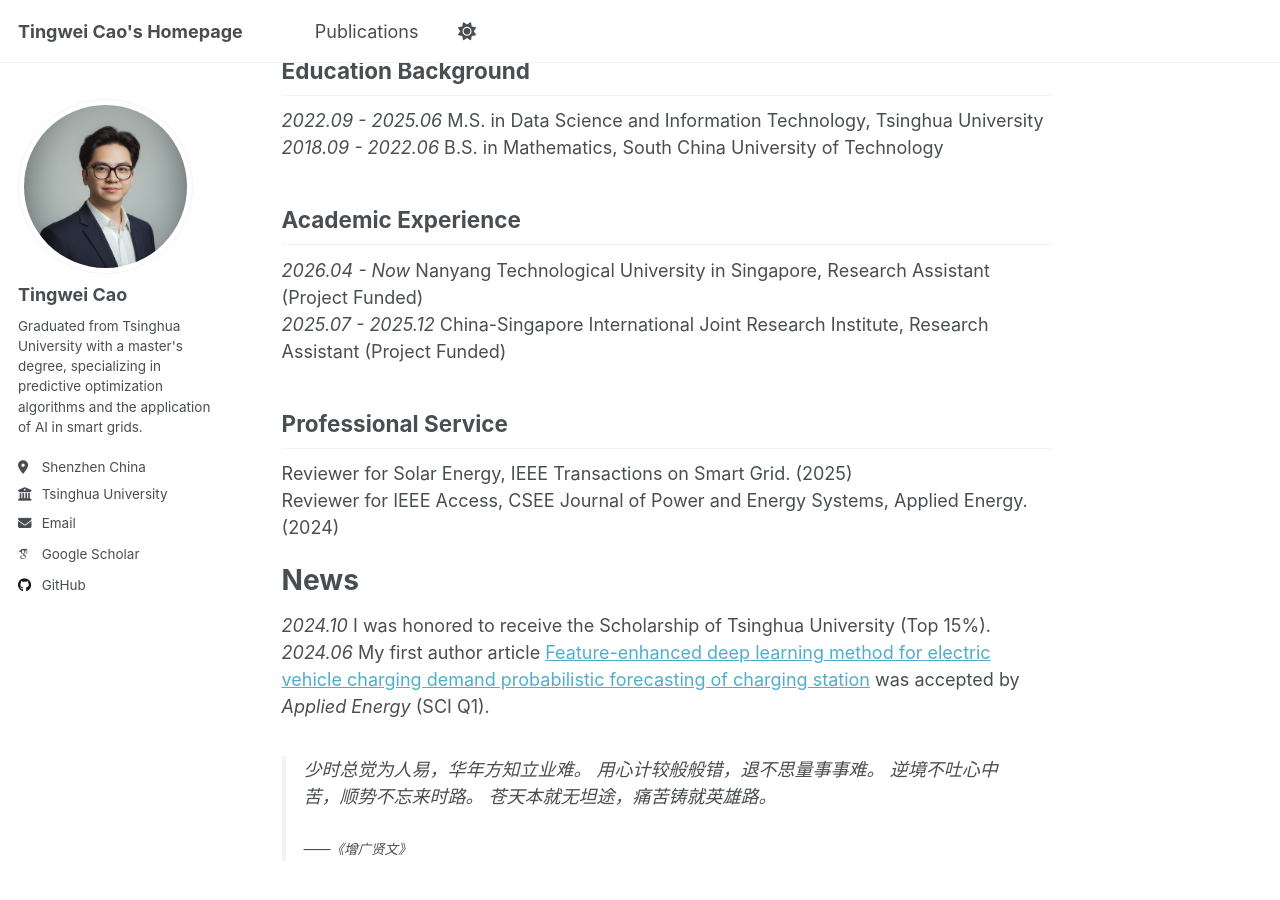
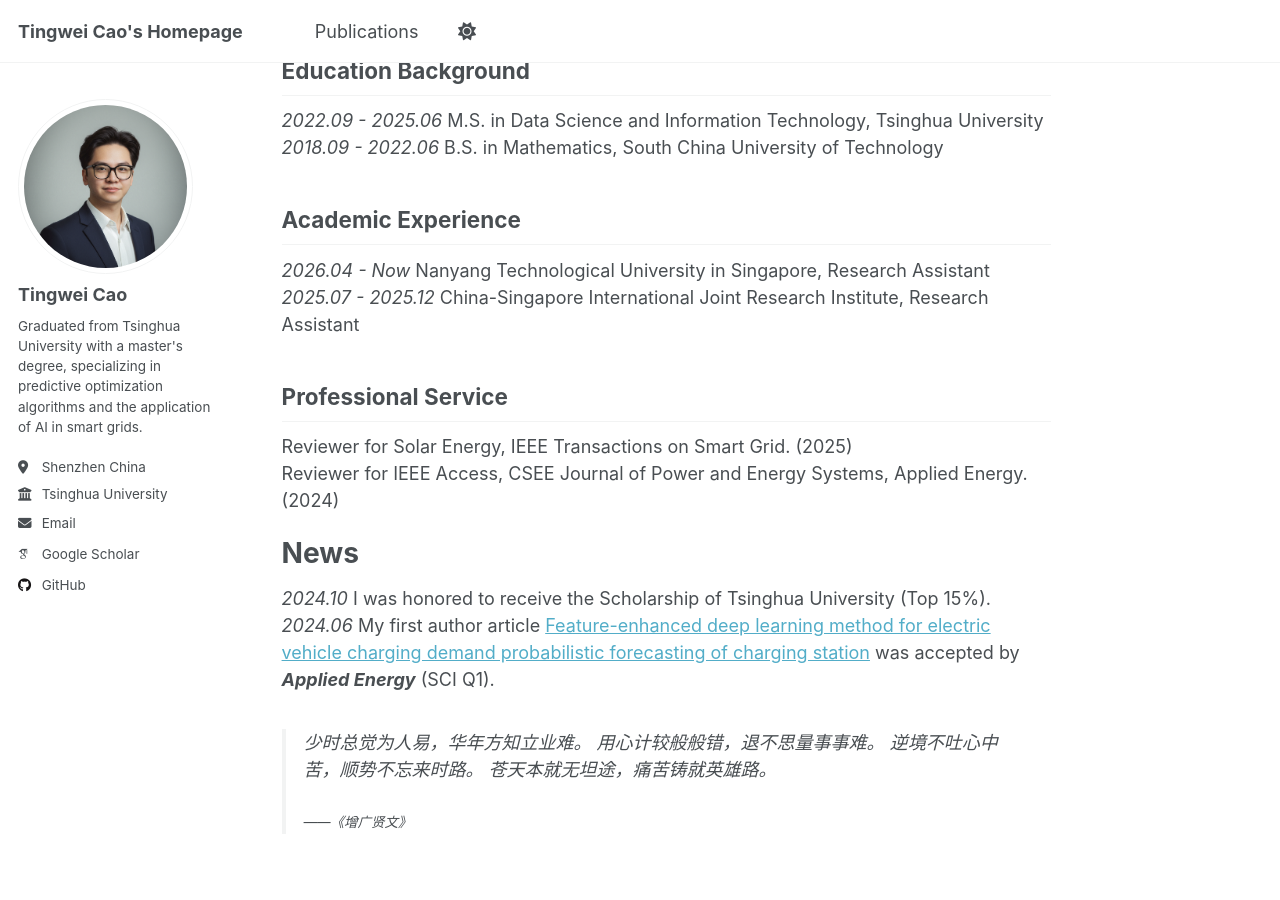
Before and after one commit to tingweicao/tingweicao.github.io, a Jekyll site: the page built from _pages/about.md, in a window 1280 px wide and 900 px high, scrolled down 477 px. Built offline with Jekyll 4.4.1, drawn with Linux system fonts in a browser that asks for light colours; some web fonts are replaced; a script that is not in the unit is left out.

Commit message:
Update about.md

```diff
--- a/_pages/about.md
+++ b/_pages/about.md
@@ -18,8 +18,8 @@ _2018.09 - 2022.06_ B.S. in Mathematics, South China University of Technology
 
 Academic Experience
 ----
-_2026.04 - Now_ Nanyang Technological University in Singapore, Research Assistant (Project Funded)
-_2025.07 - 2025.12_ China-Singapore International Joint Research Institute, Research Assistant (Project Funded)
+_2026.04 - Now_ Nanyang Technological University in Singapore, Research Assistant
+_2025.07 - 2025.12_ China-Singapore International Joint Research Institute, Research Assistant
 
 Professional Service
 -----
@@ -29,7 +29,7 @@ Reviewer for IEEE Access, CSEE Journal of Power and Energy Systems, Applied Ener
 News
 ======
 _2024.10_ I was honored to receive the Scholarship of Tsinghua University (Top 15%).
-_2024.06_ My first author article [Feature-enhanced deep learning method for electric vehicle charging demand probabilistic forecasting of charging station](https://www.sciencedirect.com/science/article/abs/pii/S0306261924011346) was accepted by *Applied Energy* (SCI Q1).
+_2024.06_ My first author article [Feature-enhanced deep learning method for electric vehicle charging demand probabilistic forecasting of charging station](https://www.sciencedirect.com/science/article/abs/pii/S0306261924011346) was accepted by ***Applied Energy*** (SCI Q1).
 
 > 少时总觉为人易，华年方知立业难。
 > 用心计较般般错，退不思量事事难。
```
